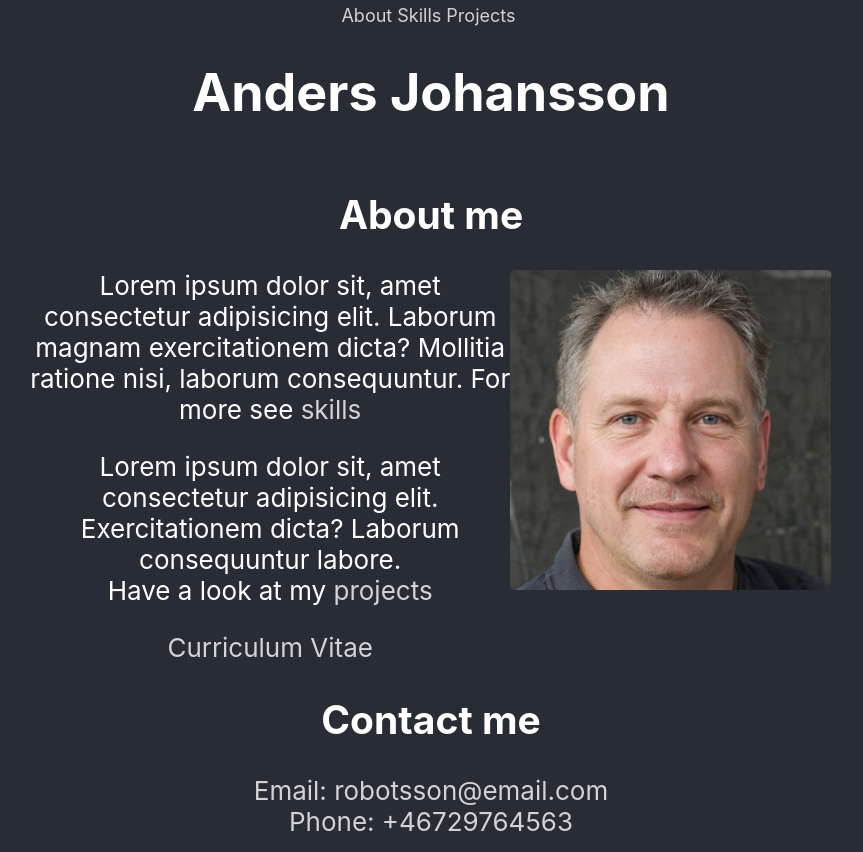
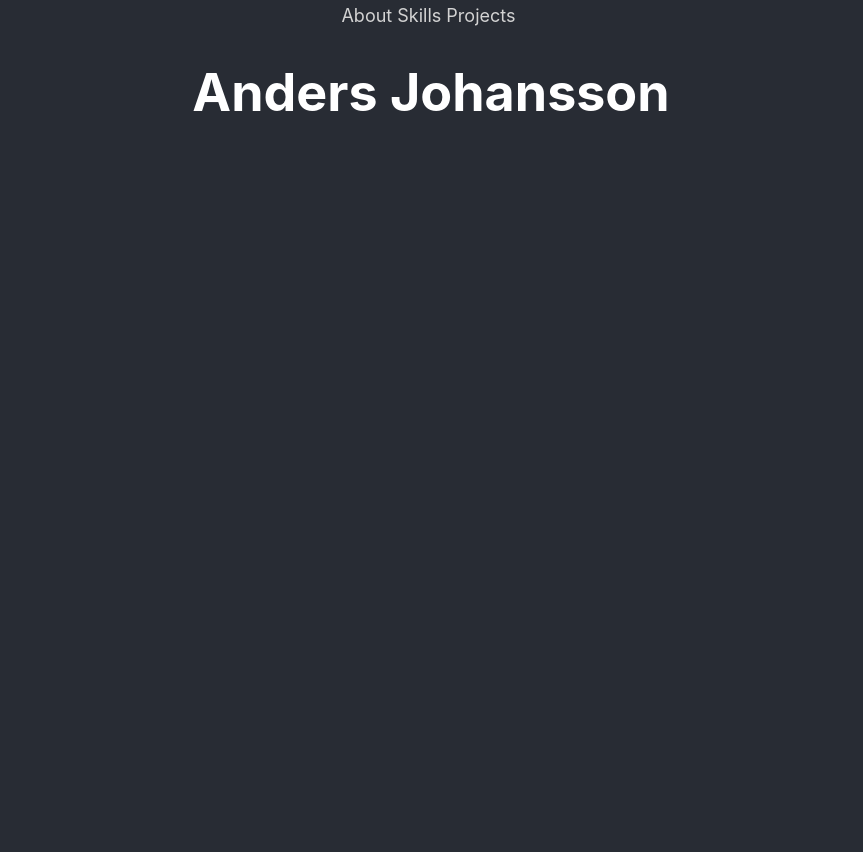
Before and after one commit to robotsson/portfolio, a React (Create React App) app: page /about in a window 1280 px wide. Shown: the whole page, without its empty margins (209-1072 px from the left). After the commit the page ends 800 px from the top, so only its background shows below. Built offline with nearby package versions, Linux system fonts and the light colour scheme.

Commit message:
added portfolio to urls

```diff
--- a/src/App.jsx
+++ b/src/App.jsx
@@ -11,20 +11,18 @@ function App() {
     <Router>
       <header className="App-header">
           <nav className="App-navigation">
-            <NavLink className="App-link" to="/about">About</NavLink>&nbsp;
-            <NavLink className="App-link" to="/skills">Skills</NavLink>&nbsp;
-            <NavLink className="App-link" to="/projects">Projects</NavLink>&nbsp;
+            <NavLink className="App-link" to="/portfolio/about">About</NavLink>&nbsp;
+            <NavLink className="App-link" to="/portfolio/skills">Skills</NavLink>&nbsp;
+            <NavLink className="App-link" to="/portfolio/projects">Projects</NavLink>&nbsp;
           </nav>
         <div className="App-title"><h1>Anders Johansson</h1></div>
 
         <Routes>
+          <Route path="/portfolio" element={<About/>} />
           <Route path="/portfolio/index.html" element={<About/>} />
-          <Route path="/portfolio" element={<About/>} />
-          <Route path="/about" element={<About/>} />
-
-          <Route path="/skills" element={<Skills/>} />
-
-          <Route path="/projects" element={<Projects/>} />
+          <Route path="/portfolio/about" element={<About/>} />
+          <Route path="/portfolio/skills" element={<Skills/>} />
+          <Route path="/portfolio/projects" element={<Projects/>} />
         </Routes>
       </header>
     </Router>
--- a/src/components/About.jsx
+++ b/src/components/About.jsx
@@ -17,12 +17,12 @@ function About() {
           Lorem ipsum dolor sit, amet consectetur adipisicing elit. Laborum
           magnam exercitationem dicta? Mollitia ratione nisi, laborum consequuntur.
           For more see&nbsp;
-          <Link className="App-link" to="/skills">skills</Link>
+          <Link className="App-link" to="/portfolio/skills">skills</Link>
           <p></p>
           Lorem ipsum dolor sit, amet consectetur adipisicing elit. Exercitationem dicta? Laborum consequuntur
           labore.<br/>
           Have a look at my&nbsp;
-          <Link className="App-link" to="/projects">projects</Link>  <p></p>
+          <Link className="App-link" to="/portfolio/projects">projects</Link>  <p></p>
 
           <a href="https://robotsson.github.io/cv"
             className="App-link"
```
